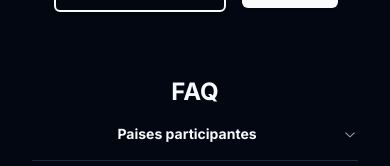
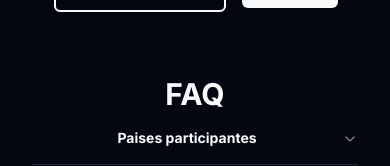
Before and after one commit to LeonardoZambranoL/cmi-ema-frontend, a Next.js app: page / in a window 390 px wide. Shown: the part 465-631 px from the top of the page. Built offline with nearby package versions, Linux system fonts and the light colour scheme.

Commit message:
minor change

```diff
--- a/src/components/Headers/MediumHeader.tsx
+++ b/src/components/Headers/MediumHeader.tsx
@@ -8,7 +8,7 @@ type Props = {
 export default function MediumHeader({ children }: Props) {
   return (
     <div className="container flex flex-col items-center text-center w-full">
-      <h1 className="font-bold text-2xl md:text-4xl lg:text-5xl">{children}</h1>
+      <h1 className="font-bold text-3xl md:text-4xl lg:text-5xl">{children}</h1>
     </div>
   );
 }
```
Also changed, not shown: public/bg sin bg .png (deleted).
